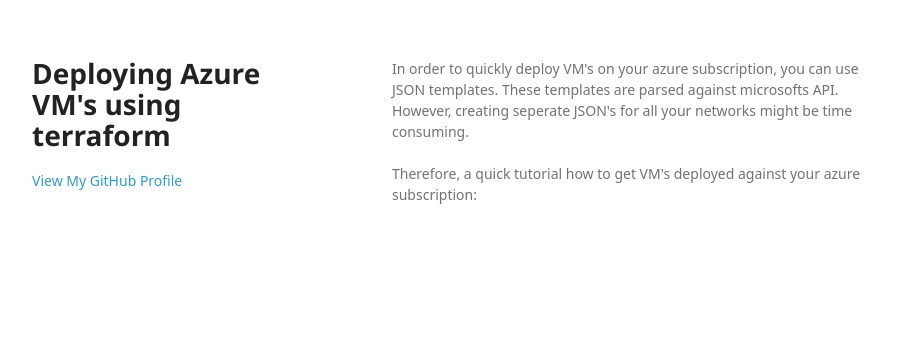
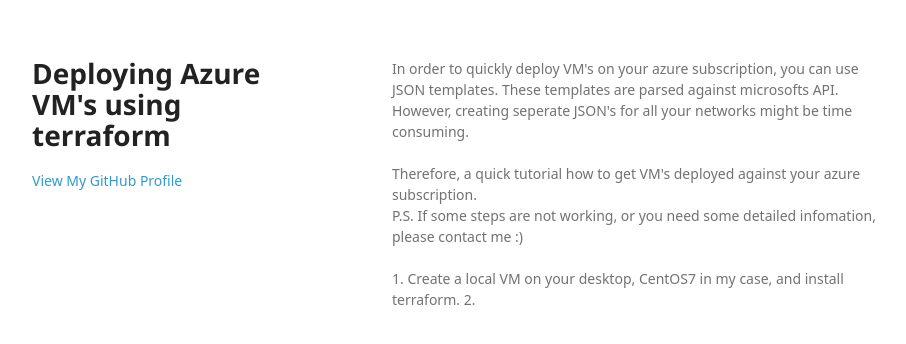
Before and after one commit to arjenwilly/arjenwilly.github.io, a Jekyll site: the page terraform.html, which Jekyll copies as it is, in a window 1280 px wide. Shown: the top 344 px of the page, without its empty margins (178-1084 px from the left). Built offline with Jekyll 4.4.1, drawn with Linux system fonts in a browser that asks for light colours; some web fonts are replaced.

Commit message:
Update terraform.html

```diff
--- a/terraform.html
+++ b/terraform.html
@@ -26,8 +26,12 @@
         <p>In order to quickly deploy VM's on your azure subscription, you can use JSON templates. These templates are parsed against microsofts API.
         However, creating seperate JSON's for all your networks might be time consuming.
         <br><br>
-        Therefore, a quick tutorial how to get VM's deployed against your azure subscription:
+        Therefore, a quick tutorial how to get VM's deployed against your azure subscription.<br>
+        P.S. If some steps are not working, or you need some detailed infomation, please contact me :)
+        <br><br>
 
+        1. Create a local VM on your desktop, CentOS7 in my case, and install terraform.
+        2.
 
 
 
```
